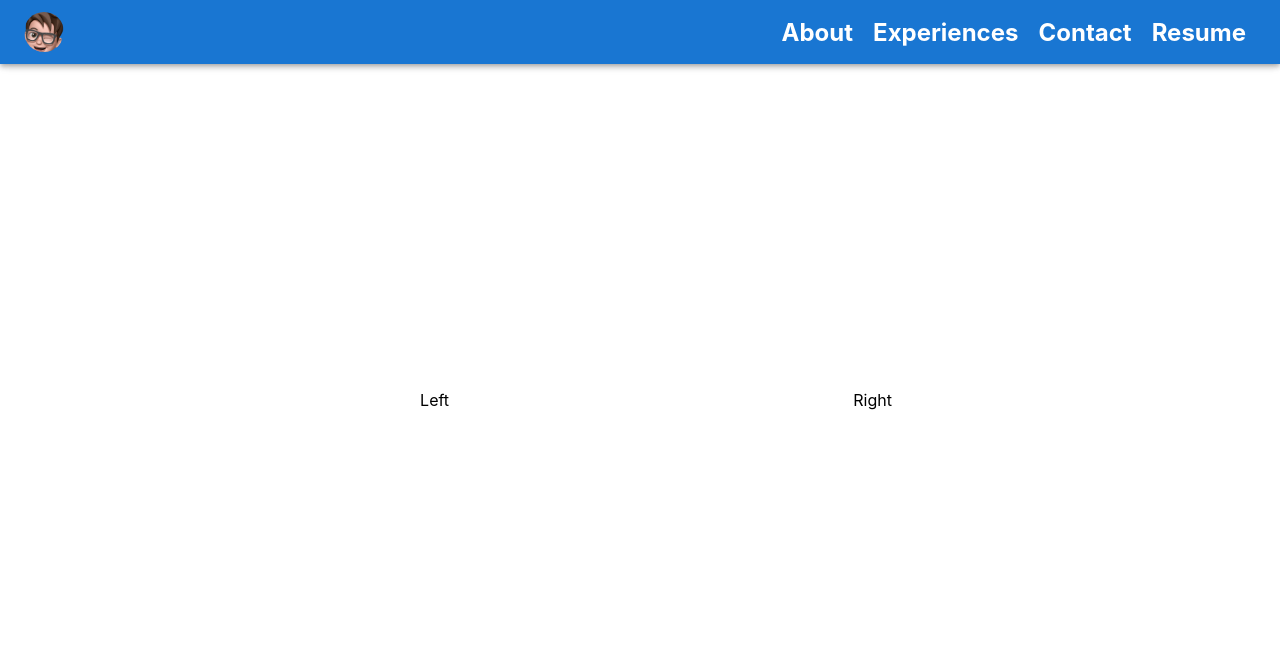
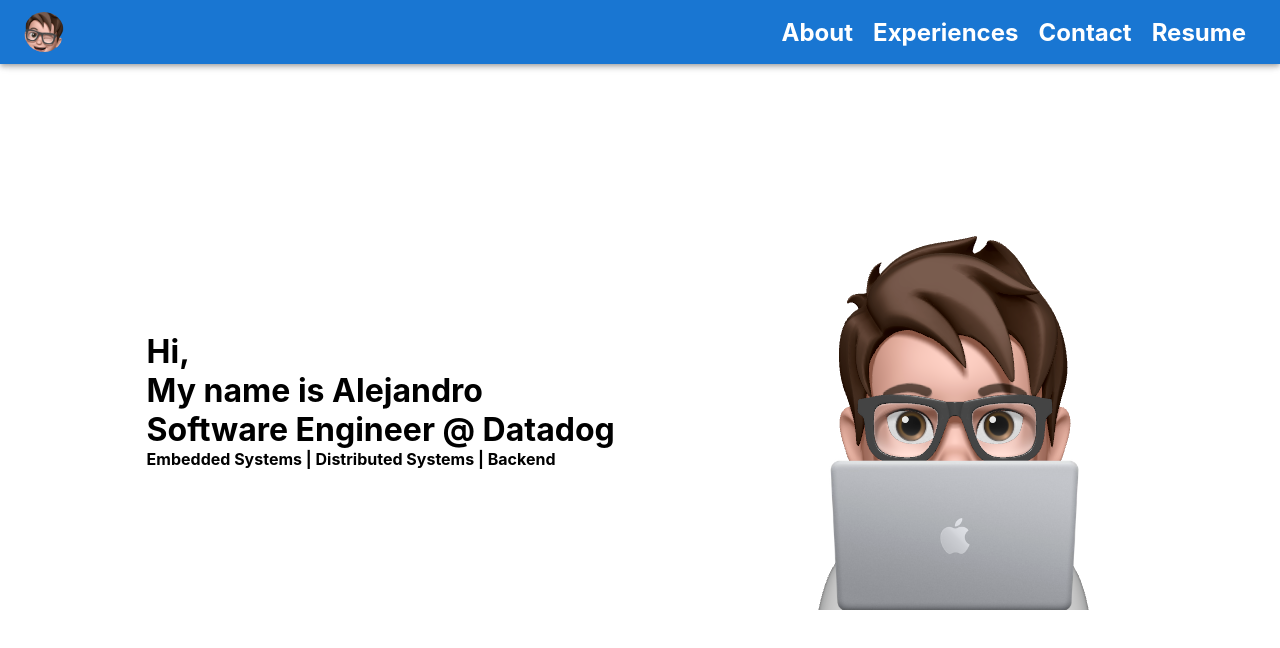
Before and after one commit to alex210501/Portfolio, a React (Create React App) app in the folder portfolio/: page / in a window 1280 px wide. Shown: the top 648 px of the page. Built offline with nearby package versions, Linux system fonts and the light colour scheme.

Commit message:
Add text presentation and avatar picture

```diff
--- a/portfolio/src/sections/Home.tsx
+++ b/portfolio/src/sections/Home.tsx
@@ -1,6 +1,7 @@
 import { Grid } from "@mui/material";
 import styled from "styled-components";
 
+import appleMemoji from "../images/memoji-apple-laptop.png";
 import StyledSection from "../styles/StyledSection";
 
 const StyledContainer = styled.div`
@@ -14,13 +15,43 @@ const StyledContainer = styled.div`
     width: 100%;
 `;
 
+const StyledPresentation = styled.div`
+    text-align: left;
+`;
+
+const StyledPresentationText = styled.h1`
+    margin: 0;
+    font-size: 2em;
+`;
+
+const StyledPresentationSpecialization = styled.h2`
+    margin: 0;
+    font-size: 1em;
+`;
+
+function Presentation() {
+    return (
+        <StyledPresentation>
+            <StyledPresentationText>Hi,</StyledPresentationText>
+            <StyledPresentationText>My name is <strong>Alejandro</strong></StyledPresentationText>
+            <StyledPresentationText>Software Engineer @ Datadog</StyledPresentationText>
+            <StyledPresentationSpecialization>Embedded Systems | Distributed Systems | Backend</StyledPresentationSpecialization>
+        </StyledPresentation>
+    );
+}
+
+function AvatarImage() {
+    return (
+        <img src={appleMemoji} alt="AB" />
+    );
+}
 
 export default function Home() {
     return (
         <StyledSection>
             <StyledContainer>
-                <div>Left</div>
-                <div>Right</div>
+                <Presentation />
+                <AvatarImage />
             </StyledContainer>
         </StyledSection>
     );
```
Also changed, not shown: portfolio/src/images/memoji-apple-laptop.png (added).
